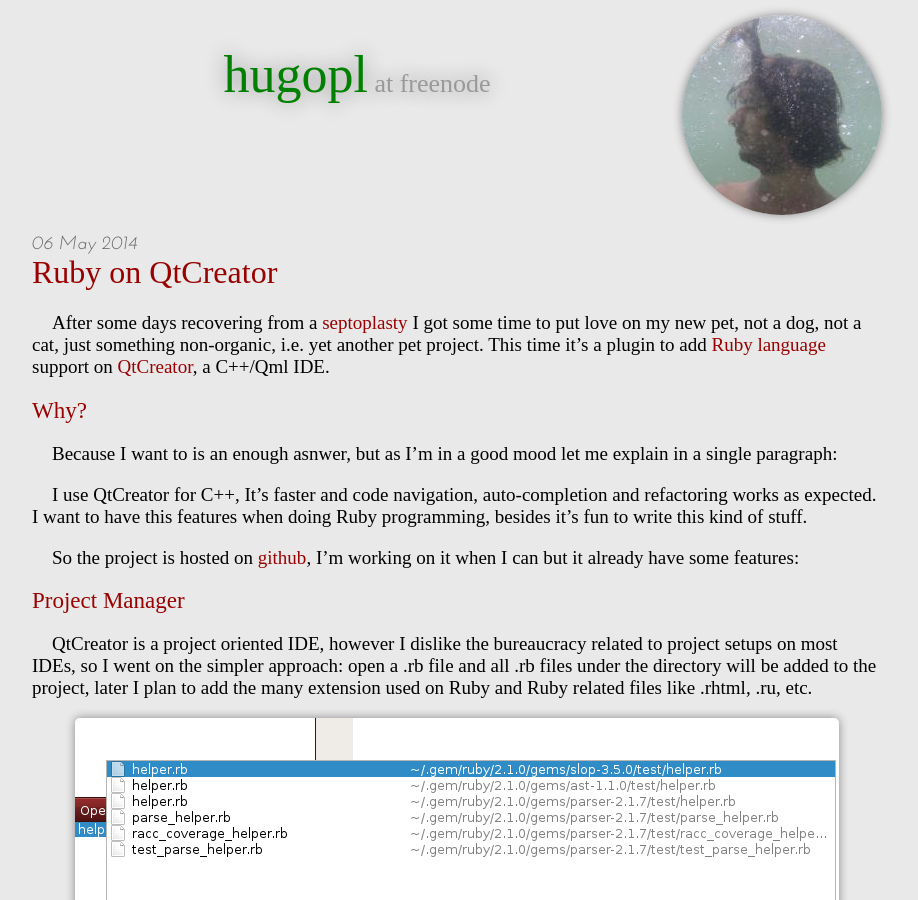
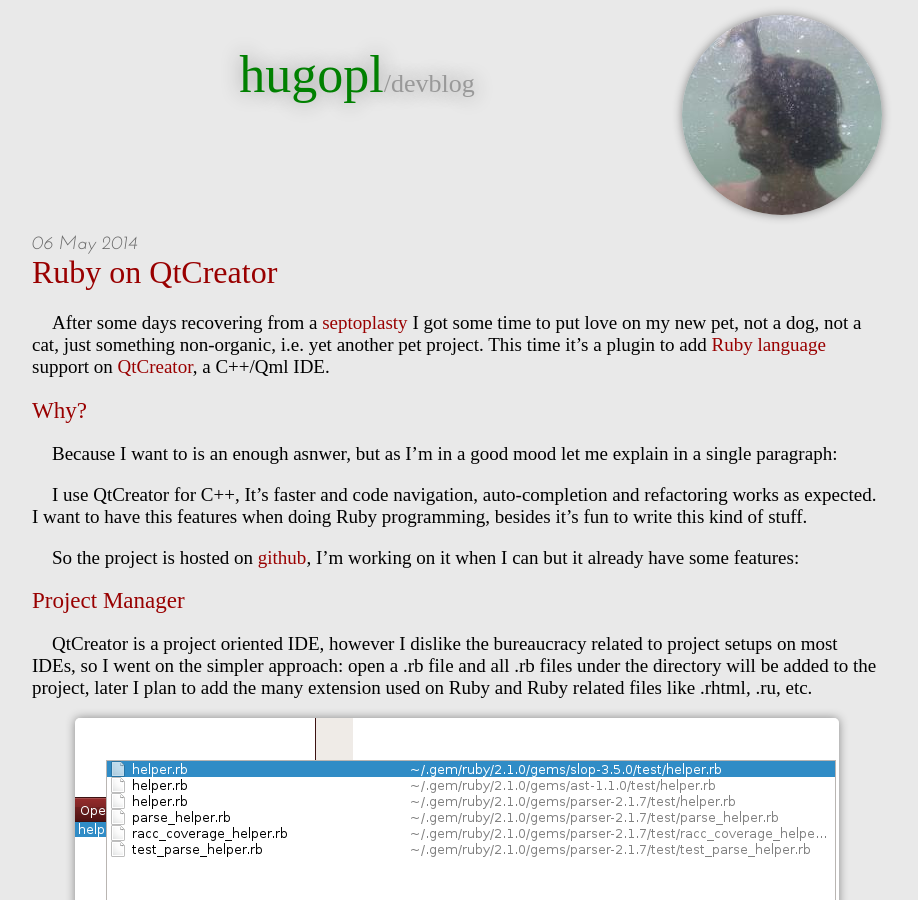
Before and after one commit to hugopl/hugopl.github.io, a Jekyll site: the page built from index.html, in a window 1280 px wide and 900 px high. Shown: the whole window, without its empty margins (183-1101 px from the left). Built offline with Jekyll 4.4.1, drawn with Linux system fonts in a browser that asks for light colours; some web fonts are replaced; Markdown is read by kramdown in place of the engine named in the settings; comment, search, counter and statistics services are not loaded.

Commit message:
Change subtitle.

```diff
--- a/_layouts/default.html
+++ b/_layouts/default.html
@@ -20,7 +20,7 @@
         <div id="contents">
             <div class="header">
                 <a href="/"><img src="/eu.jpg" ondragstart="return false;"></a>
-                <h1>hugopl<span> at freenode</span></h1>
+                <h1>hugopl<span>/devblog</span></h1>
             </div>
 {{ content }}
         </div>
```
